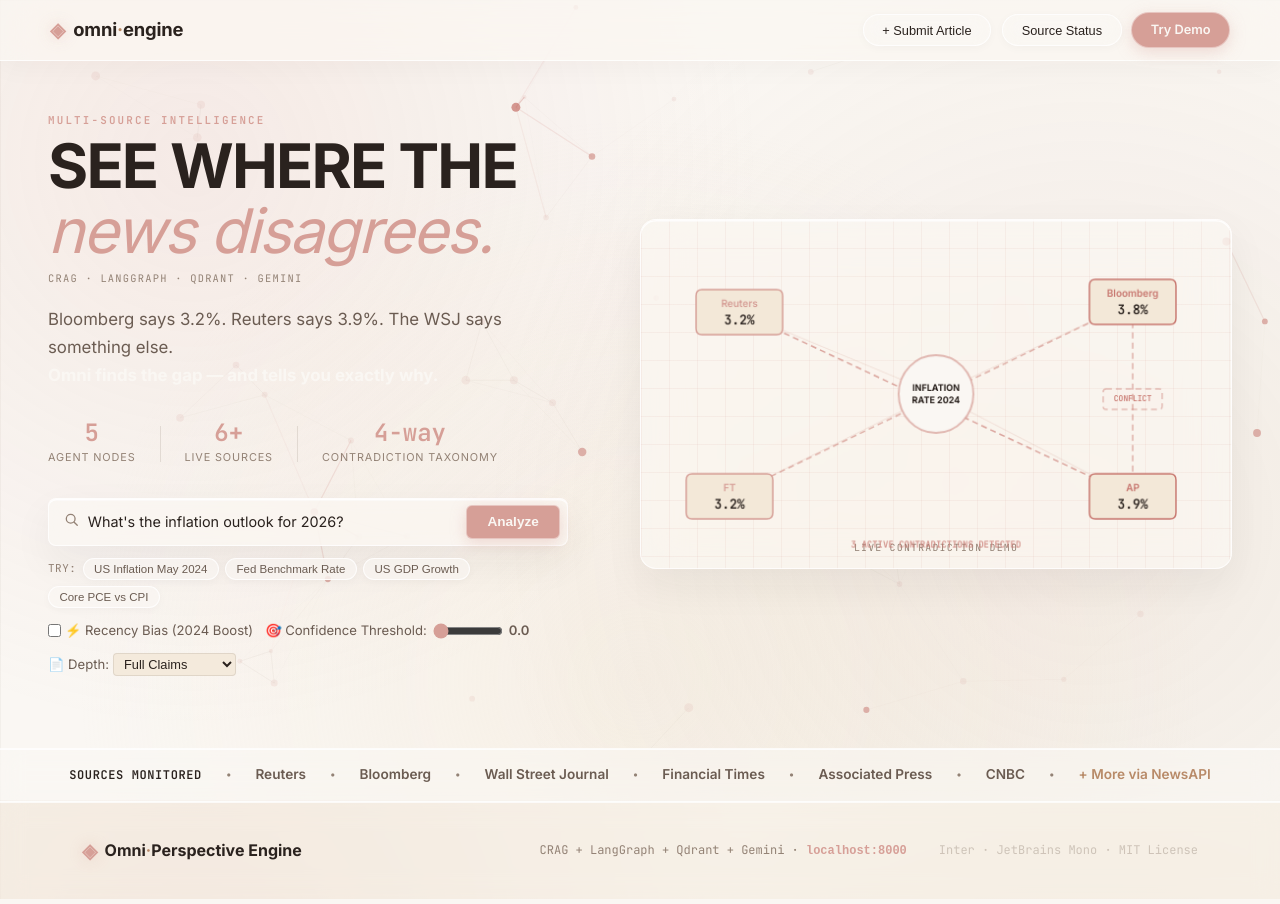
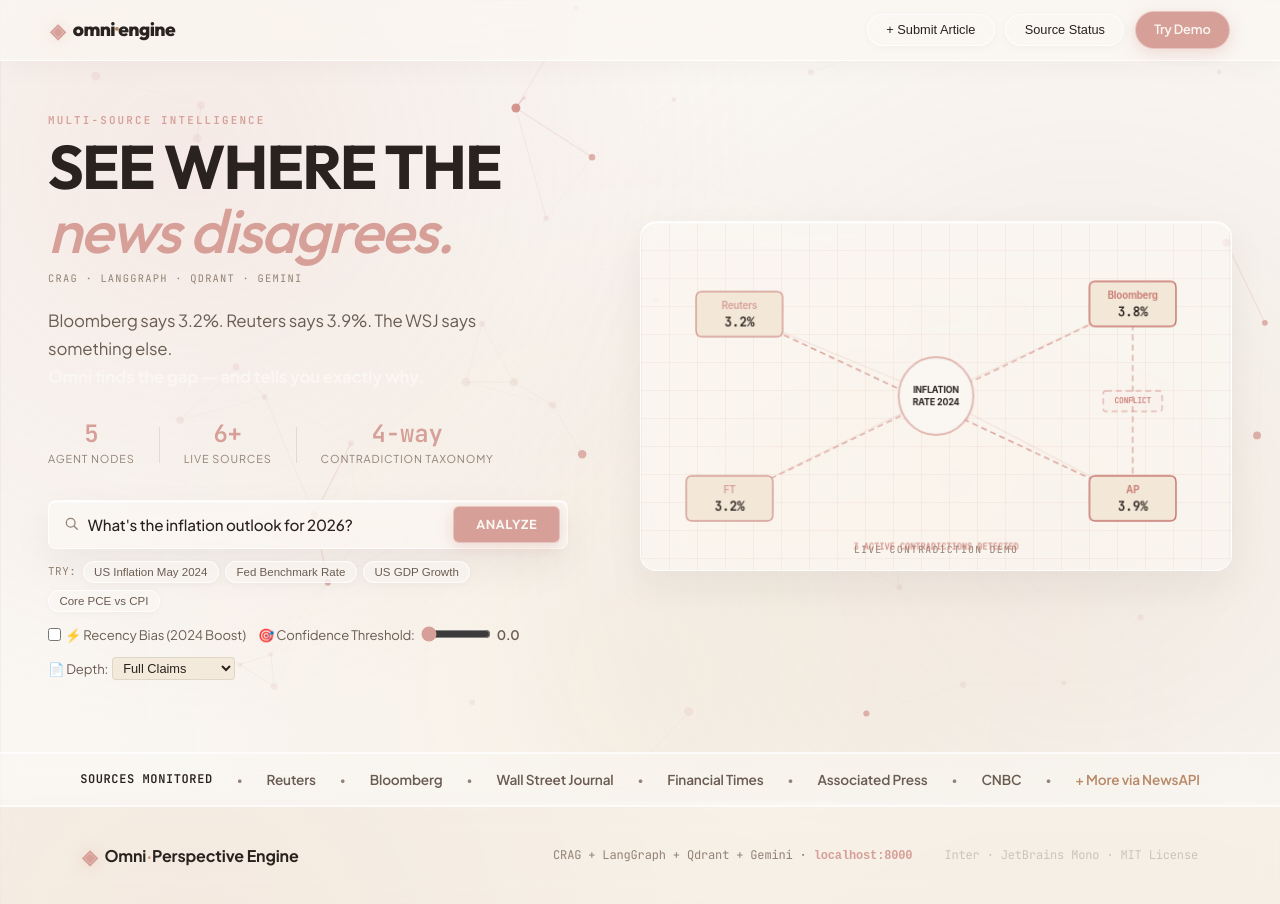
Before and after one commit to omm-prakash18/-omni-rag-engine, a plain HTML site: page frontend/index.html in a window 1280 px wide. Drawn offline with Linux system fonts and the light colour scheme.

Commit message:
style: upgrade typography with Google Fonts Outfit and Plus Jakarta Sans for high-end professional UI

```diff
--- a/frontend/index.html
+++ b/frontend/index.html
@@ -7,7 +7,7 @@
   <meta name="description" content="Real-time multi-source contradiction detection. See where news sources disagree — and why. Powered by CRAG, LangGraph, Qdrant, and Gemini." />
   <link rel="preconnect" href="https://fonts.googleapis.com" />
   <link rel="preconnect" href="https://fonts.gstatic.com" crossorigin />
-  <link href="https://fonts.googleapis.com/css2?family=Inter:wght@400;500;600;700&family=JetBrains+Mono:wght@400;500;600&display=swap" rel="stylesheet" />
+  <link href="https://fonts.googleapis.com/css2?family=Outfit:wght@500;600;700;800&family=Plus+Jakarta+Sans:wght@400;500;600;700&family=JetBrains+Mono:wght@400;500;600&display=swap" rel="stylesheet" />
   <link rel="stylesheet" href="styles.css" />
 </head>
 <body>
--- a/frontend/styles.css
+++ b/frontend/styles.css
@@ -40,8 +40,8 @@
   --sage-dark:   #C87870;
 
   /* ── Fonts ── */
-  --font-headline: 'Inter', sans-serif;
-  --font-body:     'Inter', sans-serif;
+  --font-headline: 'Outfit', -apple-system, BlinkMacSystemFont, 'Segoe UI', Roboto, sans-serif;
+  --font-body:     'Plus Jakarta Sans', -apple-system, BlinkMacSystemFont, 'Segoe UI', Roboto, sans-serif;
   --font-mono:     'JetBrains Mono', monospace;
 
   /* ── Layout ── */
@@ -65,8 +65,11 @@ body {
   background-attachment: fixed;
   color: var(--text-primary);
   font-family: var(--font-body);
-  font-size: 16px;
-  line-height: 1.6;
+  font-size: 15.5px;
+  line-height: 1.65;
+  letter-spacing: -0.01em;
+  -webkit-font-smoothing: antialiased;
+  -moz-osx-font-smoothing: grayscale;
   overflow-x: hidden;
 }
 
@@ -181,8 +184,8 @@ a { text-decoration: none; color: inherit; }
 
 .nav-logo {
   display: flex; align-items: center; gap: 0.5rem;
-  font-family: var(--font-headline); font-weight: 700;
-  font-size: 1.15rem; letter-spacing: -0.01em; white-space: nowrap;
+  font-family: var(--font-headline); font-weight: 800;
+  font-size: 1.2rem; letter-spacing: -0.03em; white-space: nowrap;
   color: var(--text-primary);
 }
 .logo-icon   { color: var(--teal); font-size: 1.25rem; filter: drop-shadow(0 0 8px var(--teal-glow)); }
@@ -286,15 +289,17 @@ a { text-decoration: none; color: inherit; }
 
 .search-input-wrap input {
   flex: 1; background: transparent; border: none; outline: none;
-  color: var(--text-primary); font-family: var(--font-body); font-size: 0.9rem;
+  color: var(--text-primary); font-family: var(--font-body); font-size: 0.95rem;
+  font-weight: 500; letter-spacing: -0.01em;
 }
-.search-input-wrap input::placeholder { color: var(--text-muted); }
+.search-input-wrap input::placeholder { color: var(--text-muted); font-weight: 400; }
 
 .search-btn {
   background: var(--teal); color: #FAF7F3;
   border: 1px solid rgba(255,255,255,0.4);
-  padding: 0.55rem 1.25rem; border-radius: 6px;
-  font-weight: 600; font-size: 0.85rem;
+  padding: 0.58rem 1.35rem; border-radius: 6px;
+  font-family: var(--font-headline); font-weight: 600; font-size: 0.82rem;
+  text-transform: uppercase; letter-spacing: 0.03em;
   box-shadow: 0 4px 15px rgba(214,159,151,0.35);
   display: flex; align-items: center; gap: 0.4rem;
 }
```
